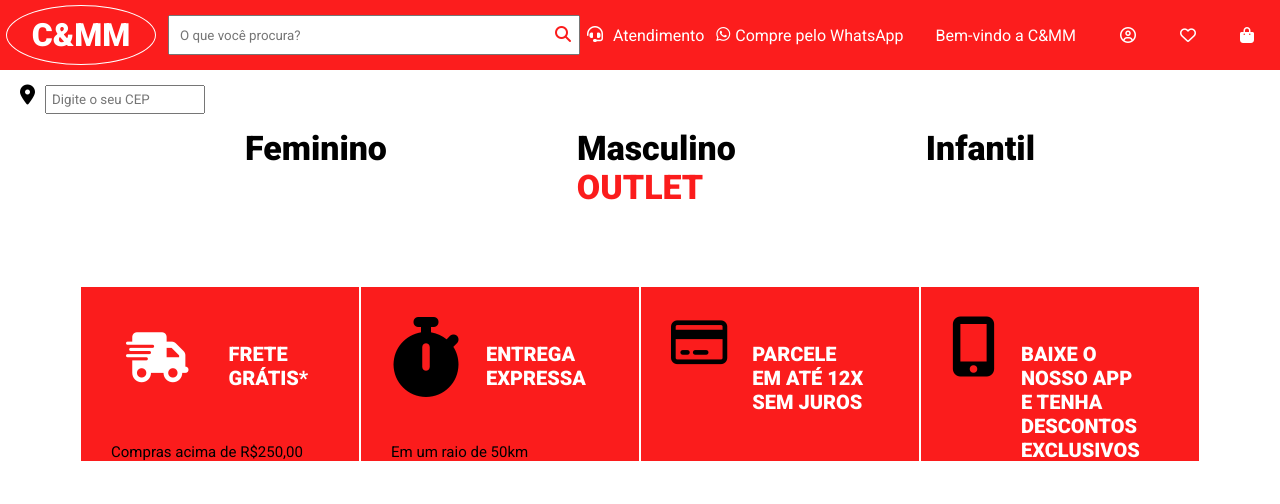
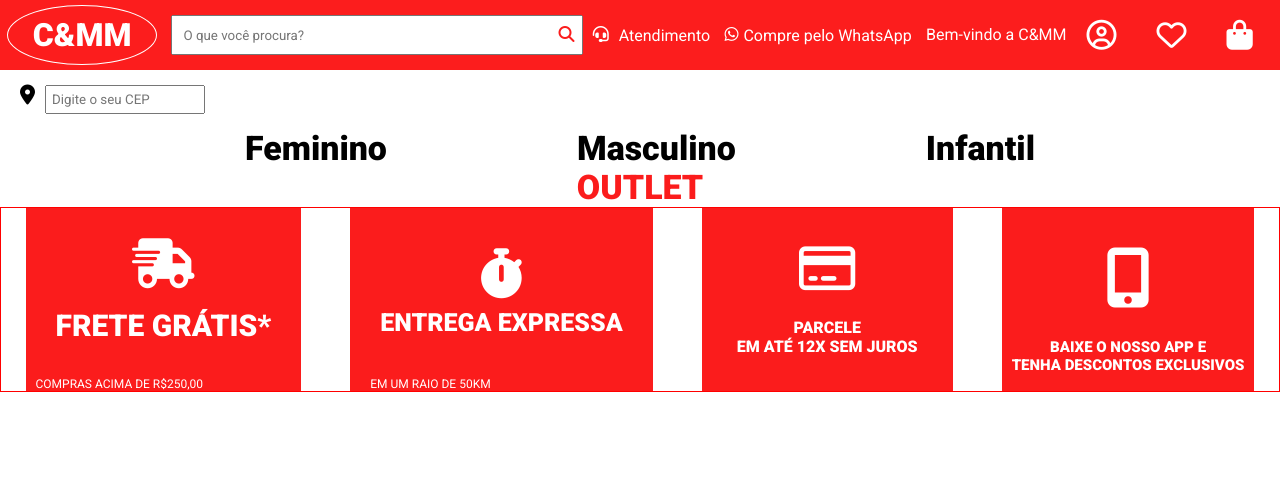
Before and after one commit to sam-alvarenga/SiteC-MM, a plain HTML site: page index.html in a window 1280 px wide. Drawn offline with Linux system fonts and the light colour scheme.

Commit message:
refiz css information toda e adicionado div na information no html no lugar da li

```diff
--- a/css/style.css
+++ b/css/style.css
@@ -75,13 +75,21 @@
 
 .login {
     color: #fff;
+    display: flex;
 }
 
+.login p{
+    color: white;
+    text-decoration: none;
+    margin-top: 25px;
+
+
+}
 .login a {
     color: white;
     text-decoration: none;
     padding: 20px;
-
+    font-size: 30px;
 }
 
 /* Menu */
@@ -129,52 +137,96 @@
     color: #FB1C1C;
 }
 
+/* fim header */
+
+/* Inicio main */
 .information {
+     border: 1px solid red;
+    display: flex;
+    text-transform: uppercase;
+    justify-content: space-around;
+    position: relative;
+
+
+.frete {
+    background-color: #FB1C1C;
+    padding: 10px;
+    text-align: center;
+}
+
+.frete i {
+   color: #fff;
+   font-size: 50px;
+   margin-top: 20px;
+}
+
+.frete h4 {
+    color: #fff;
+    font-size: 30px;
     padding: 20px;
 }
-.information ul{
-    display: flex;
-    flex-wrap: wrap;
-    justify-content: space-around;
-    margin: 20px 20px;
-    padding: 40px;
+
+.frete p {
+    color: #fff;
+    font-size: 12px;
+    position: absolute;
+    bottom: 0px;
 }
 
-.information ul li{
-    display: flex;
+.entrega {
     background-color: #FB1C1C;
-    list-style: none;
+    color: #fff;
+    padding: 20px;
+    text-align: center;
+}
+
+.entrega i {
+    font-size: 50px;
+    margin-top: 20px;
+}
+
+.entrega h4 {
+    padding: 10px;
+    font-size: 25px;
+}
+
+.entrega p{
+    font-size: 12px;
+    position: absolute;
+    bottom: 0px;
+}
+
+.cartao {
+    color: #fff;
+    background-color: #FB1C1C;
+    padding: 10px;
+    text-align: center;
+}
+
+.cartao i {
+ font-size: 50px;
+ margin-top: 25px;
+}
+
+.cartao h4 {
+    padding: 25px
+}
+
+.app {
+    color: #fff;
+    background-color: #FB1C1C;
+    padding: 10px;
+    text-align: center;
+}
+
+.app i {
+    font-size: 60px;
     padding: 30px;
-    width: 278px;
-    height: 174px;
-    position: relative;
 
 }
-.information ul li h4{
-    font-size: 20px;
-    color: #fff;
-    margin: 25px;
-    text-transform: uppercase;
 
+.app h4 {
+
+    font-size: 15px;
 
 }
-.information ul li p {
-    font-size: 15px;
-    position: absolute;
-    bottom: 0;
-}
-.fa-truck-fast{
-    font-size: 50px;
-    margin: 15px;
-    color: #fff;
-}
-.fa-stopwatch{
-    font-size: 80px;
-}
-.fa-credit-card {
-    font-size: 50px;
-}
-.fa-mobile-screen-button{
-    font-size: 60px;
-
-}
--- a/index.html
+++ b/index.html
@@ -34,7 +34,7 @@
                 <a href="#">Compre pelo WhatsApp</a>
             </div>
             <div class="login">
-                <a href="#">Bem-vindo a C&MM</a>
+                <p>Bem-vindo a C&MM</p>
                 <i><a href="#" class="fa-regular fa-circle-user"></a></i>
                 <i><a href="#" class="fa-regular fa-heart"></a></i>
                 <i><a href="#" class="fa-solid fa-bag-shopping"></a></i>
@@ -59,26 +59,28 @@
     </header>
     <main>
         <section class="information">
-            <ul>
-                <li>
+
+            <div class="frete">
                 <i class="fa-solid fa-truck-fast"></i>
-                    <h4>Frete Grátis* </h4>
+                <h4>Frete Grátis*</h4>
                 <p>Compras acima de R$250,00</p>
-                </li>
-                <li>
+            </div>
+            <div class="entrega">
                 <i class="fa-solid fa-stopwatch"></i>
                 <h4>Entrega Expressa</h4>
                 <p>Em um raio de 50km</p>
-                </li>
-                <li>
+            </div>
+            <div class="cartao">
                 <i class="fa-regular fa-credit-card"></i>
-                    <h4>Parcele em até 12x sem juros</h4>
-                </li>
-                <li>
+                <h4>Parcele <br>em até 12x sem juros</h4>
+            </div>
+            <div class="app">
                 <i class="fa-solid fa-mobile-screen-button"></i>
-                    <h4>baixe o nosso app e tenha descontos exclusivos</h4>
-                    </li>
-            </ul>
+                <h4>baixe o nosso app e<br> tenha descontos exclusivos</h4>
+            </div>
+        </section>
+        <section>
+
         </section>
     </main>
 
```
Lines whose indentation alone changed are shown as unchanged.
